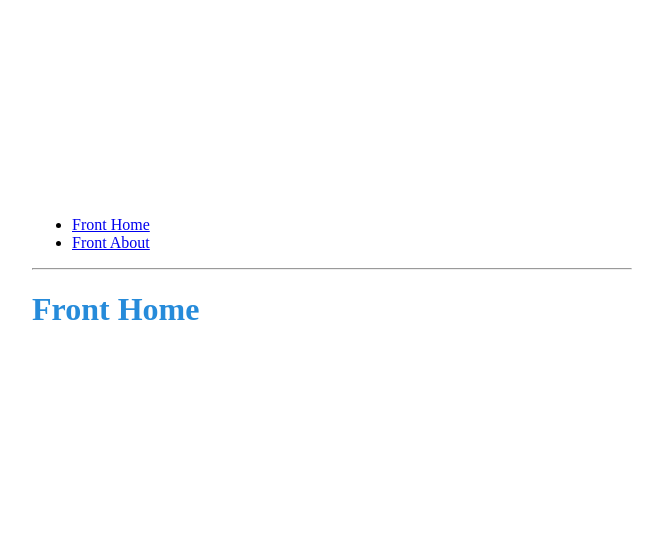
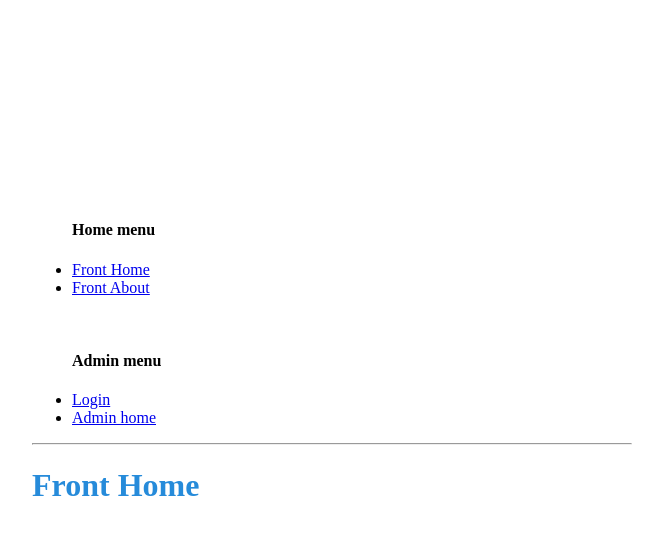
Before and after one commit to gurnitha/django-clone-amazon-re-renewed, a Django app: page / in a window 1280 px wide. Shown: the top 535 px of the page, without its empty margins (308-971 px from the left). Run offline with Django 3.2, Linux system fonts and the light colour scheme.

Commit message:
7.2.24 Linking the frontend and backend pages

```diff
--- a/templates/main/shared/front-navbar.html
+++ b/templates/main/shared/front-navbar.html
@@ -1,6 +1,10 @@
 	<nav>
-		<ul>
+		<ul><h4>Home menu</h4>
 			<li><a href="{% url 'front_home' %}">Front Home</a></li>
 			<li><a href="{% url 'front_about' %}">Front About</a></li>
+		</ul><br>
+		<ul><h4>Admin menu</h4>
+			<li><a href="{% url 'admin_login' %}">Login</a></li>
+			<li><a href="{% url 'admin_home' %}">Admin home</a></li>
 		</ul>
 	</nav>
```
Also changed, not shown: README.md.
